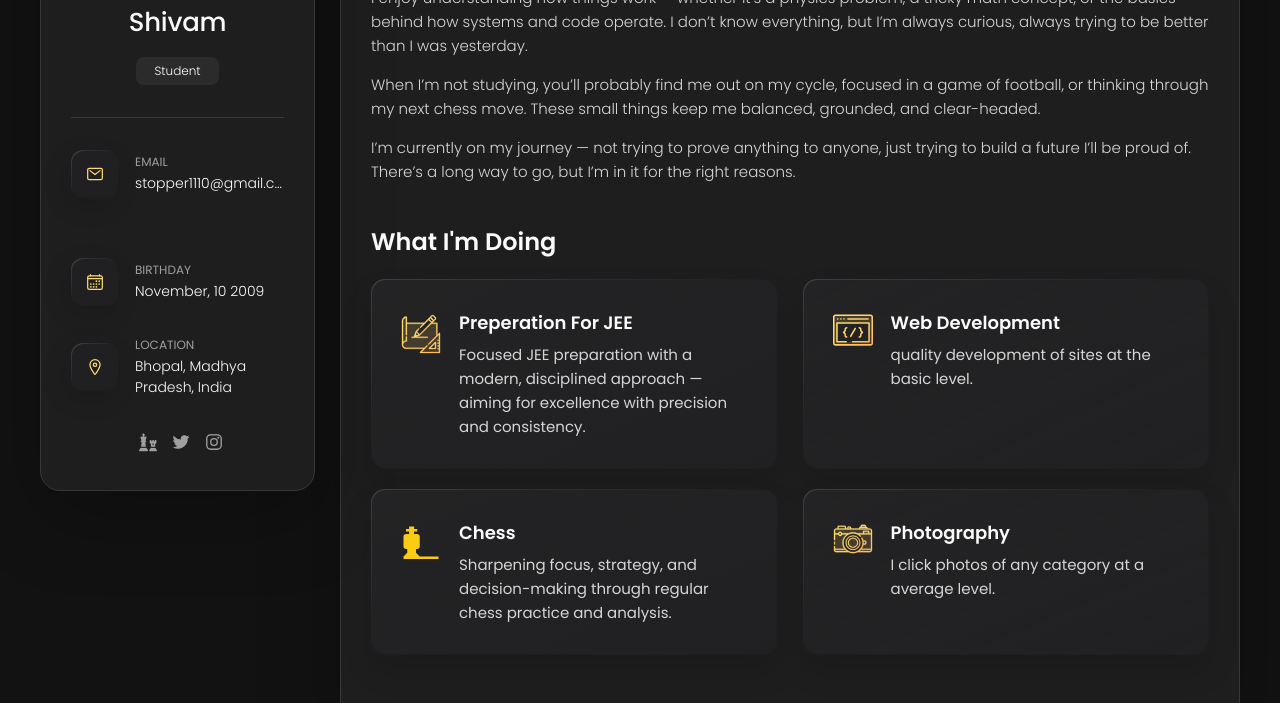
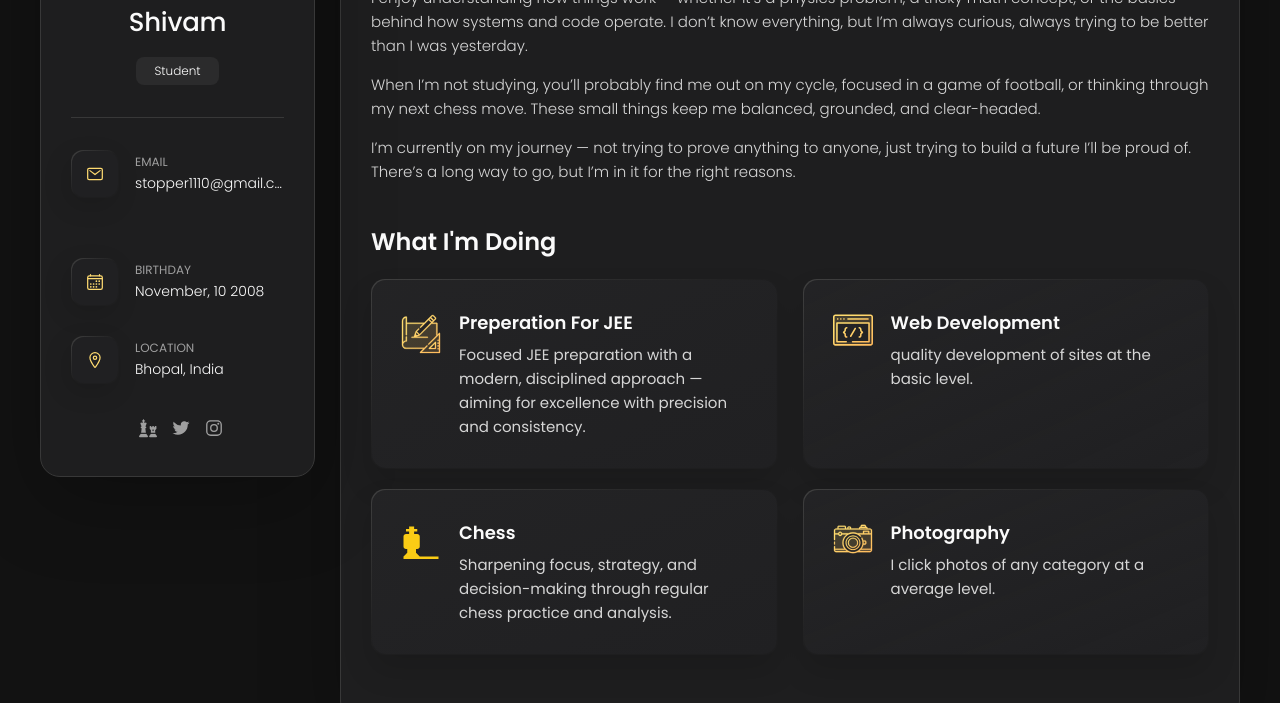
Before and after one commit to httpssh/me, a plain HTML site: page index.html in a window 1280 px wide. Shown: the part 256-959 px from the top of the page. Drawn offline with nearby package versions, Linux system fonts and the light colour scheme.

Commit message:
index.html

```diff
--- a/index.html
+++ b/index.html
@@ -97,7 +97,7 @@
             <div class="contact-info">
               <p class="contact-title">Birthday</p>
 
-              <time datetime="1982-06-23">November, 10 2009</time>
+              <time datetime="1982-06-23">November, 10 2008</time>
             </div>
 
           </li>
@@ -111,7 +111,7 @@
             <div class="contact-info">
               <p class="contact-title">Location</p>
 
-              <address>Bhopal, Madhya Pradesh, India</address>
+              <address>Bhopal, India</address>
             </div>
 
           </li>
@@ -677,7 +677,7 @@
 
                 </figure>
 
-                <h3 class="project-title">Aeroplan</h3>
+                <h3 class="project-title">aeroplane</h3>
 
                 <p class="project-category">photo</p>
 
```
